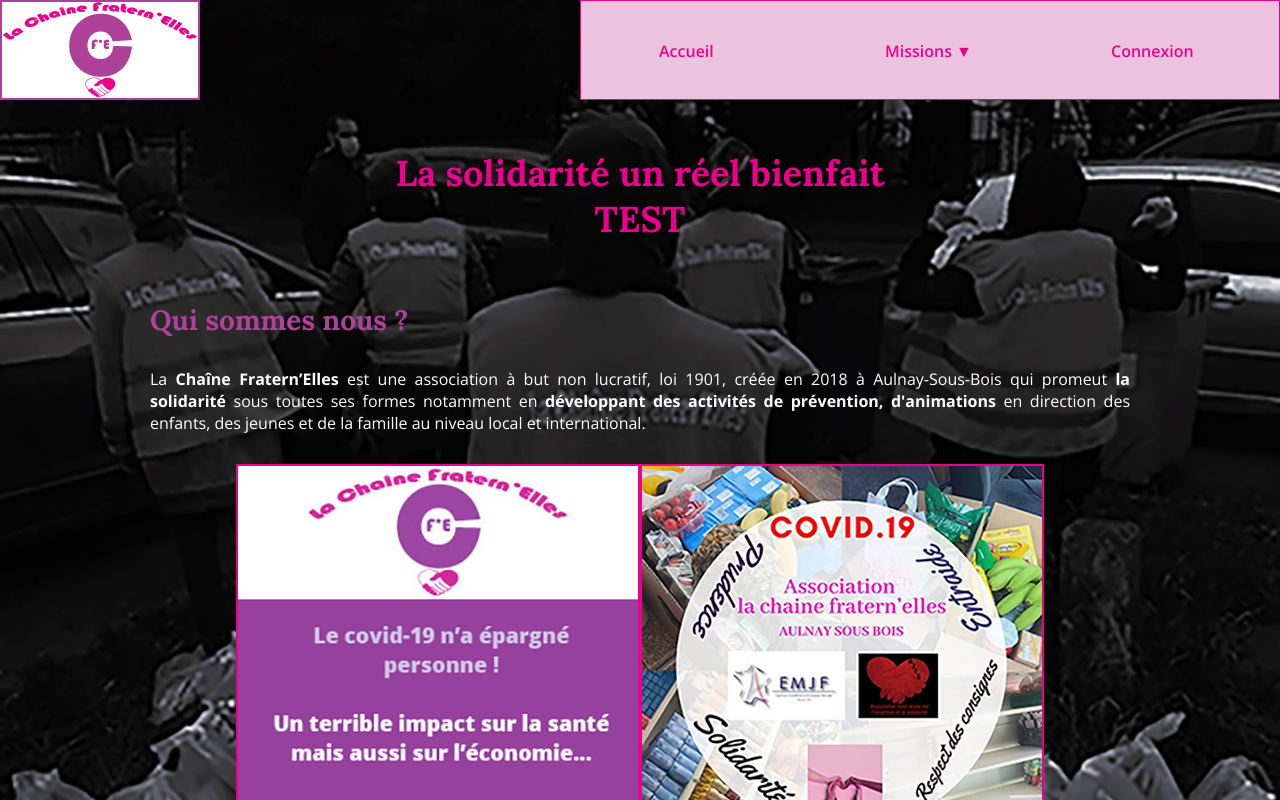
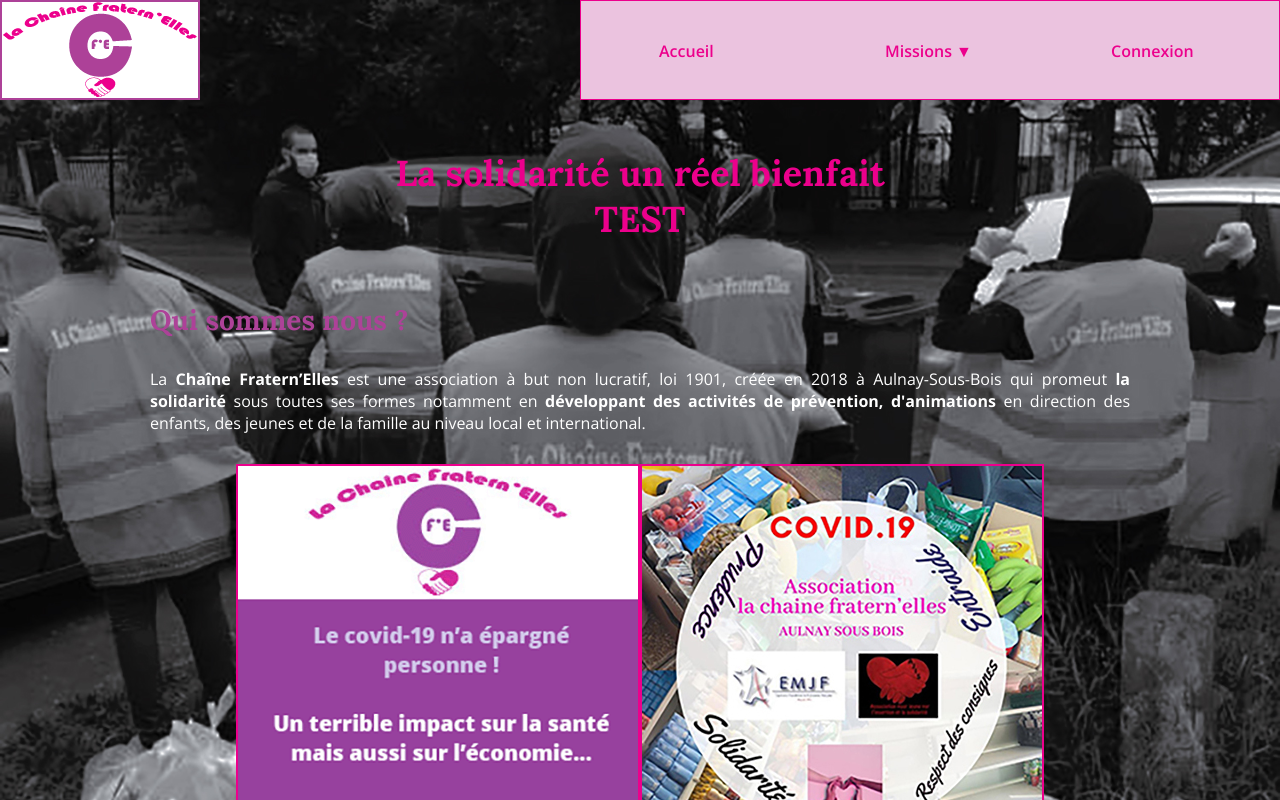
Before and after one commit to Evanoob/FratFront, a Vue app: page / in a window 1280 px wide. Shown: the top 800 px of the page. Built offline with nearby package versions, Linux system fonts and the light colour scheme; no server answers.

Commit message:
change bg

```diff
--- a/src/App.vue
+++ b/src/App.vue
@@ -57,7 +57,7 @@
   overflow-x: hidden;
   min-height: 100vh;
   max-width: 100vw;
- background-image:  url(assets/img/bg/frat_bg.jpg);
+ background-image:  url(assets/img/bg/bg.jpg);
  /* , url(assets/img/bg/bg1.jpg); */
   background-repeat:no-repeat;
   /* , no-repeat; */
--- a/src/components/header/NavMobile.vue
+++ b/src/components/header/NavMobile.vue
@@ -122,6 +122,7 @@
 
 #nav-mobile > #ul-mobile > .li:hover > #sous-mobile {
   background: rgb(173, 66, 152);
+  position: absolute;
    display:flex;
         flex-direction: column;
         justify-content: center;
```
Also changed, not shown: src/assets/img/bg/bg.jpg (added).
